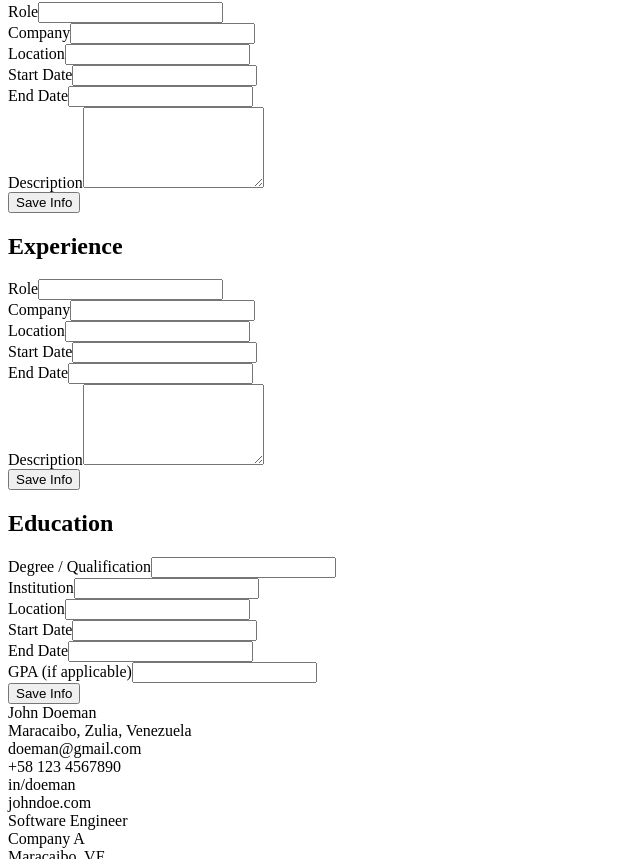
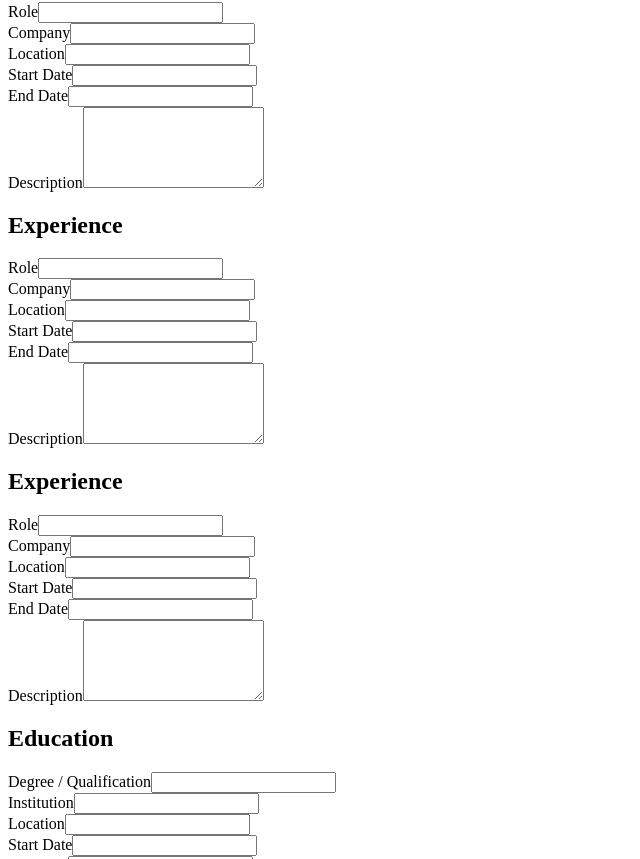
Before and after one commit to danxschz/cv-app, a React (Create React App) app: page / in a window 1280 px wide. Shown: the part 321-1180 px from the top of the page, without its empty margins (0-640 px from the left). Built offline with nearby package versions, Linux system fonts and the light colour scheme.

Commit message:
Assign unique ids to repeated form inputs

```diff
--- a/src/App.js
+++ b/src/App.js
@@ -35,7 +35,8 @@ class App extends Component {
             roleStartDate: 'January 2022',
             roleEndDate: 'Present',
             roleDescription: 'Ut fugiat minim qui voluptate culpa. Elit nostrud ex ad incididunt incididunt eiusmod. Officia cupidatat culpa commodo nisi nostrud.',
-          }
+          },
+          {}
         ],
 
         education: [
--- a/src/components/ExperienceForm.js
+++ b/src/components/ExperienceForm.js
@@ -9,16 +9,15 @@ class ExperienceForm extends Component {
       <div>
         <h2>Experience</h2>
         <form>
-          <Input id="role" labelText="Role" dataIndex={dataIndex} dataKey="role" handleChange={handleChange}/>
-          <Input id="companyName" labelText="Company" dataIndex={dataIndex} dataKey="companyName" handleChange={handleChange}/>
-          <Input id="companyLocation" labelText="Location" dataIndex={dataIndex} dataKey="companyLocation" handleChange={handleChange}/>
-          <Input id="roleStartDate" labelText="Start Date" dataIndex={dataIndex} dataKey="roleStartDate" handleChange={handleChange}/>
-          <Input id="roleEndDate" labelText="End Date" dataIndex={dataIndex} dataKey="roleEndDate" handleChange={handleChange}/>
+          <Input id={`role-${dataIndex + 1}`} labelText="Role" dataIndex={dataIndex} dataKey="role" handleChange={handleChange}/>
+          <Input id={`companyName-${dataIndex + 1}`} labelText="Company" dataIndex={dataIndex} dataKey="companyName" handleChange={handleChange}/>
+          <Input id={`companyLocation-${dataIndex + 1}`} labelText="Location" dataIndex={dataIndex} dataKey="companyLocation" handleChange={handleChange}/>
+          <Input id={`roleStartDate-${dataIndex + 1}`} labelText="Start Date" dataIndex={dataIndex} dataKey="roleStartDate" handleChange={handleChange}/>
+          <Input id={`roleEndDate-${dataIndex + 1}`} labelText="End Date" dataIndex={dataIndex} dataKey="roleEndDate" handleChange={handleChange}/>
           <div className="input">
-            <label htmlFor="roleDescription">Description</label>
-            <textarea id="roleDescription" rows="5" data-index={dataIndex} data-key="roleDescription" onChange={handleChange}></textarea>
+            <label htmlFor={`roleDescription-${dataIndex + 1}`}>Description</label>
+            <textarea id={`roleDescription-${dataIndex + 1}`} rows="5" data-index={dataIndex} data-key="roleDescription" onChange={handleChange}></textarea>
           </div>
-          <button type="submit">Save Info</button>
         </form>
       </div>
     );
```
